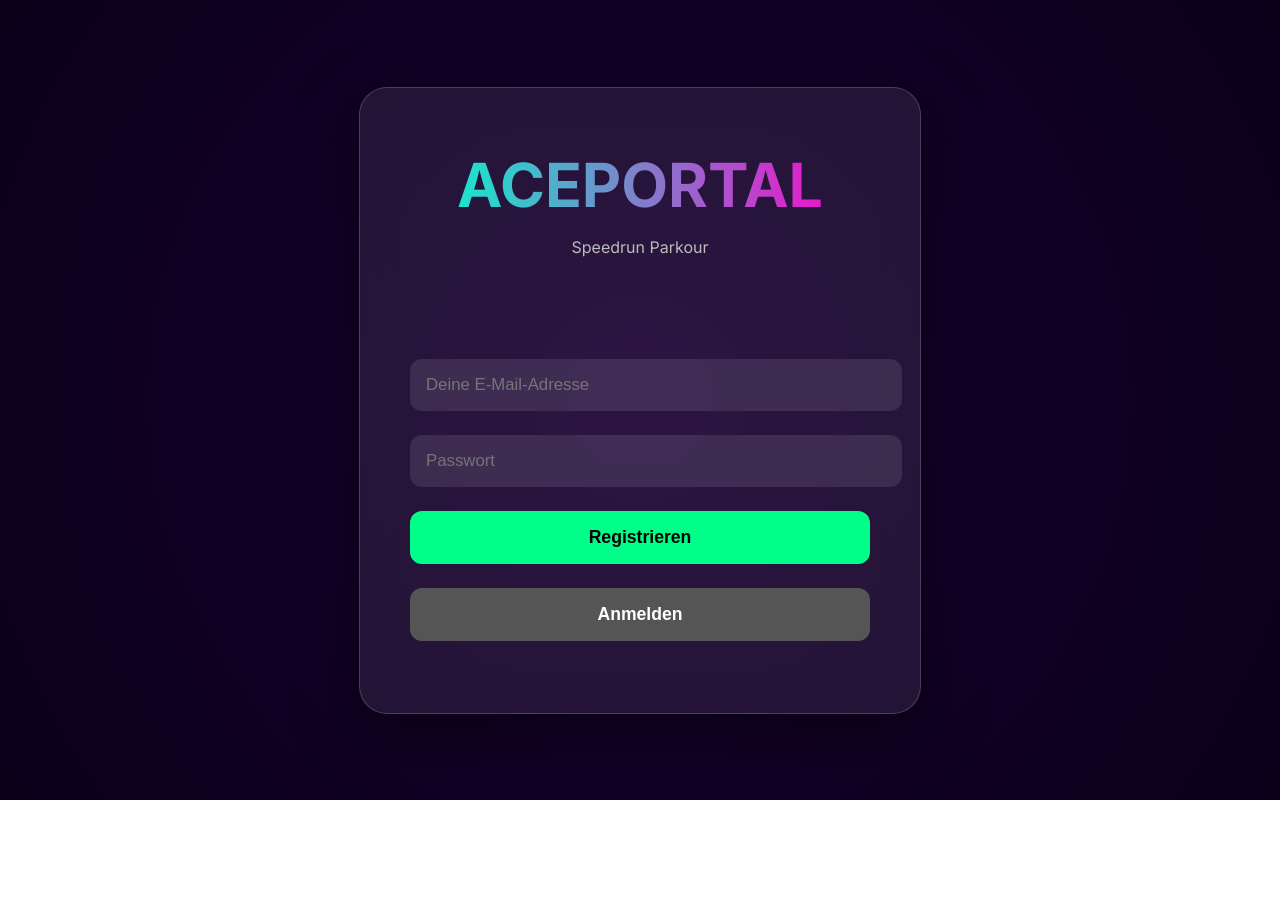
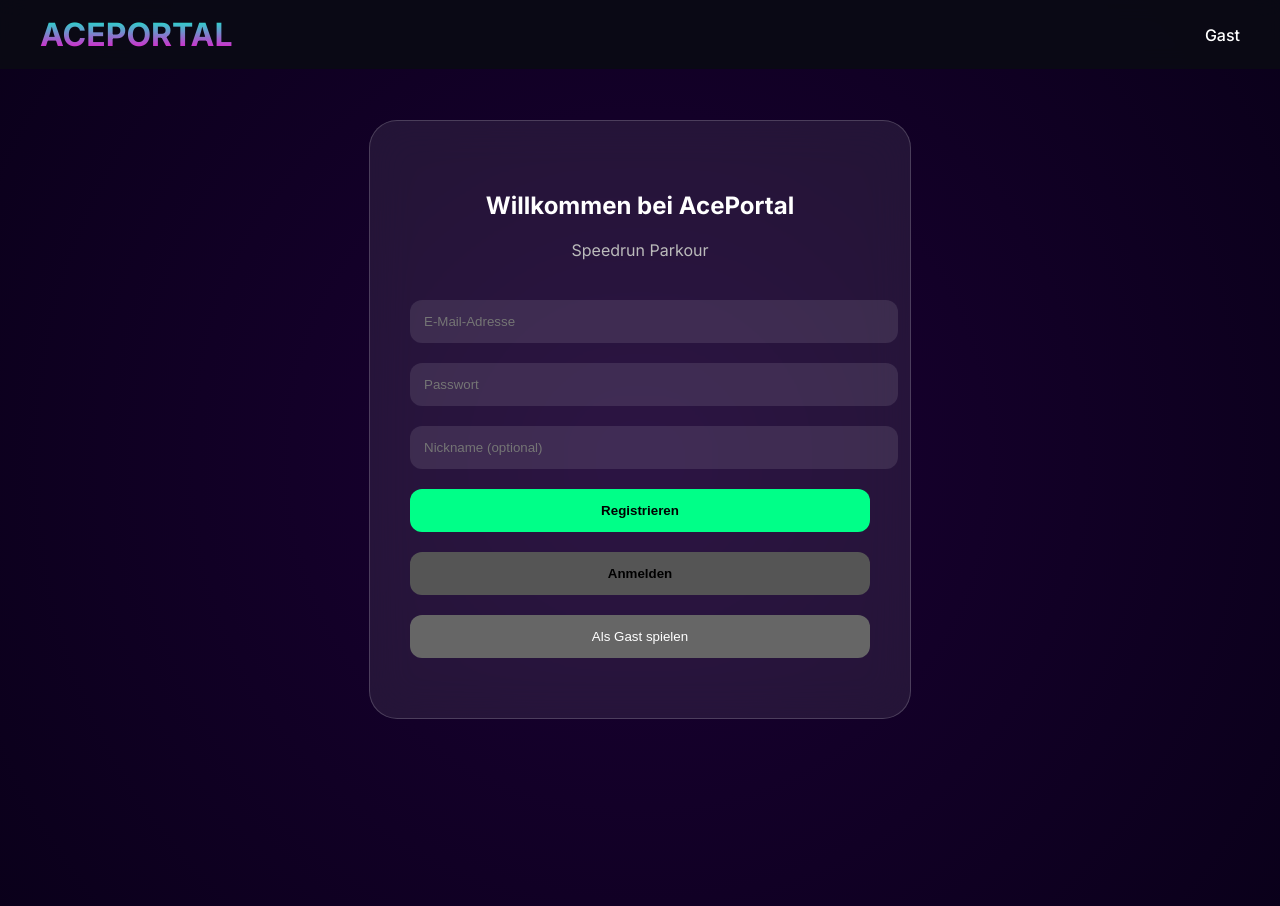
Before and after one commit to einfynn-html/AcePortal, a plain HTML site: page index.html in a window 1280 px wide. Before the commit the page ends 800 px from the top, so only its background shows below. Drawn offline with Linux system fonts and the light colour scheme; no server answers.

Commit message:
Update index.html

```diff
--- a/index.html
+++ b/index.html
@@ -15,112 +15,142 @@
             font-family: 'Inter', sans-serif;
             color: white;
             margin: 0;
+        }
+        header {
+            position: fixed;
+            top: 0; left: 0; right: 0;
+            padding: 15px 40px;
             display: flex;
+            justify-content: space-between;
             align-items: center;
-            justify-content: center;
+            background: rgba(10,10,20,0.9);
+            backdrop-filter: blur(10px);
+            z-index: 100;
         }
+        .logo { font-size: 2rem; font-weight: 800; background: linear-gradient(#00ffcc, #ff00cc); -webkit-background-clip: text; -webkit-text-fill-color: transparent; }
+
         .glass {
             background: rgba(255,255,255,0.08);
             backdrop-filter: blur(20px);
             border: 1px solid rgba(255,255,255,0.18);
             border-radius: 28px;
-            padding: 60px 50px;
+            padding: 50px 40px;
+            max-width: 460px;
+            margin: 120px auto;
+            text-align: center;
+        }
+        input, button {
             width: 100%;
-            max-width: 460px;
-            text-align: center;
-            box-shadow: 0 20px 60px rgba(0,0,0,0.5);
+            padding: 14px;
+            margin: 10px 0;
+            border-radius: 12px;
+            border: none;
         }
-        .logo {
-            font-size: 3.8rem;
-            font-weight: 800;
-            background: linear-gradient(90deg, #00ffcc, #ff00cc);
-            -webkit-background-clip: text;
-            -webkit-text-fill-color: transparent;
-        }
-        input {
-            width: 100%;
-            padding: 16px;
-            margin: 12px 0;
-            background: rgba(255,255,255,0.1);
-            border: none;
-            border-radius: 12px;
-            color: white;
-            font-size: 1.05rem;
-        }
-        button {
-            width: 100%;
-            padding: 16px;
-            margin: 12px 0;
-            border: none;
-            border-radius: 12px;
-            font-size: 1.1rem;
-            font-weight: 600;
-            cursor: pointer;
-        }
-        .btn-primary { background: #00ff88; color: black; }
-        .btn-secondary { background: #555; color: white; }
+        input { background: rgba(255,255,255,0.1); color: white; }
+        .btn-primary { background: #00ff88; color: black; font-weight: bold; }
+        .btn-guest { background: #666; color: white; }
     </style>
 </head>
 <body>
+    <header>
+        <div class="logo">ACEPORTAL</div>
+        <div id="user-header" style="font-weight:500; cursor:pointer;" onclick="showProfile()">
+            Gast
+        </div>
+    </header>
+
     <div class="glass">
-        <div class="logo">ACEPORTAL</div>
-        <p style="margin: 15px 0 40px; color:#bbb;">Speedrun Parkour</p>
+        <h2>Willkommen bei AcePortal</h2>
+        <p style="margin:20px 0 30px; color:#bbb;">Speedrun Parkour</p>
 
-        <div id="user-info" style="margin:20px 0; min-height:30px; font-weight:500;"></div>
-
-        <input type="email" id="email" placeholder="Deine E-Mail-Adresse" />
+        <input type="email" id="email" placeholder="E-Mail-Adresse" />
         <input type="password" id="password" placeholder="Passwort" />
+        <input type="text" id="nickname" placeholder="Nickname (optional)" />
 
         <button onclick="signUpWithEmail()" class="btn-primary">Registrieren</button>
-        <button onclick="signInWithEmail()" class="btn-secondary">Anmelden</button>
+        <button onclick="signInWithEmail()" class="btn-primary" style="background:#555;">Anmelden</button>
 
-        <button onclick="signOut()" id="logout-btn" style="display:none; background:#ff4444; margin-top:20px;">
-            Abmelden
-        </button>
+        <button onclick="guestLogin()" class="btn-guest">Als Gast spielen</button>
     </div>
 
     <script>
         const firebaseConfig = {
             apiKey: "AIzaSyA8UYsuQGkoPO6jqMgXtL0zX-iNmvA5pA0",
-            authDomain: "aceportal-xyz.firebaseapp.com",   // ← ÄNDERE DAS
-            projectId: "aceportal-xyz",                    // ← ÄNDERE DAS
-            storageBucket: "aceportal-xyz.appspot.com",    // ← ÄNDERE DAS
-            messagingSenderId: "123456789012",             // ← ÄNDERE DAS
-            appId: "1:123456789012:web:xxxxxxxxxxxxxxxx"   // ← ÄNDERE DAS
+            authDomain: "aceportal-xyz.firebaseapp.com",   // ← ANPASSEN
+            projectId: "aceportal-xyz",                    // ← ANPASSEN
+            storageBucket: "aceportal-xyz.appspot.com",    // ← ANPASSEN
+            messagingSenderId: "123456789",                // ← ANPASSEN
+            appId: "1:123456789:web:xxxxxxxxxxxxxxxx"      // ← ANPASSEN
         };
 
         firebase.initializeApp(firebaseConfig);
         const auth = firebase.auth();
 
+        let currentUser = null;
+
+        function updateHeader() {
+            const header = document.getElementById('user-header');
+            if (currentUser) {
+                const display = currentUser.displayName || currentUser.email || "Spieler";
+                header.textContent = display;
+            } else {
+                header.textContent = "Gast";
+            }
+        }
+
         function signUpWithEmail() {
             const email = document.getElementById('email').value;
             const password = document.getElementById('password').value;
-            if (!email || !password) return alert("Bitte E-Mail und Passwort ausfüllen");
+            const nickname = document.getElementById('nickname').value.trim();
+
+            if (!email || !password) return alert("E-Mail und Passwort erforderlich!");
 
             auth.createUserWithEmailAndPassword(email, password)
-                .then((result) => updateUI(result.user))
-                .catch((error) => alert("Fehler: " + error.message));
+                .then(result => {
+                    if (nickname) {
+                        result.user.updateProfile({ displayName: nickname });
+                    }
+                    currentUser = result.user;
+                    updateHeader();
+                    alert("Registrierung erfolgreich!");
+                })
+                .catch(err => alert("Fehler: " + err.message));
         }
 
         function signInWithEmail() {
             const email = document.getElementById('email').value;
             const password = document.getElementById('password').value;
+
             auth.signInWithEmailAndPassword(email, password)
-                .then((result) => updateUI(result.user))
-                .catch((error) => alert("Fehler: " + error.message));
+                .then(result => {
+                    currentUser = result.user;
+                    updateHeader();
+                    alert("Erfolgreich angemeldet!");
+                })
+                .catch(err => alert("Fehler: " + err.message));
         }
 
-        function updateUI(user) {
-            document.getElementById('user-info').innerHTML = `Angemeldet als <strong>${user.email}</strong>`;
-            document.getElementById('logout-btn').style.display = 'block';
+        function guestLogin() {
+            const nickname = document.getElementById('nickname').value.trim() || "Spieler";
+            currentUser = { displayName: nickname + " (Guest)", isGuest: true };
+            updateHeader();
+            alert(`Willkommen, ${nickname} (Guest)!`);
         }
 
-        function signOut() {
-            auth.signOut().then(() => location.reload());
+        function showProfile() {
+            if (currentUser) {
+                alert(`Angemeldet als: ${currentUser.displayName || currentUser.email}`);
+            } else {
+                alert("Du bist als Gast unterwegs.");
+            }
         }
 
+        // Auto-Login Check
         auth.onAuthStateChanged(user => {
-            if (user) updateUI(user);
+            if (user) {
+                currentUser = user;
+                updateHeader();
+            }
         });
     </script>
 </body>
```
